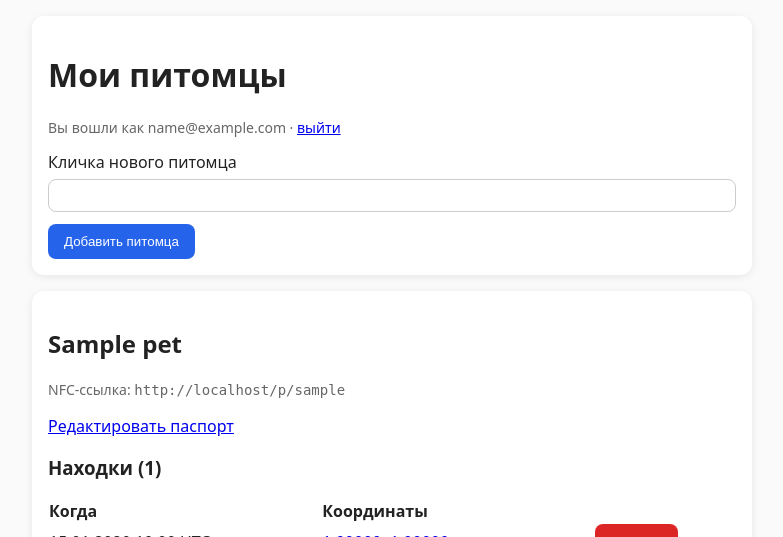
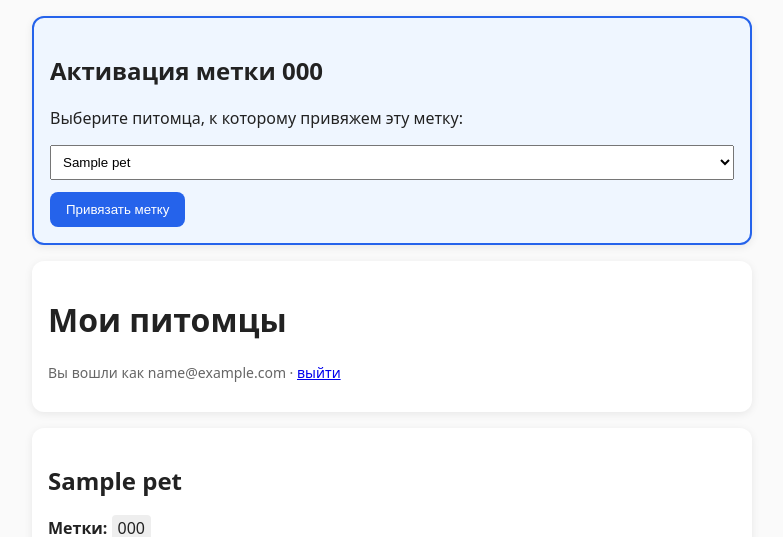
Before and after one commit to serjantlk/petnfc, a Flask app: template templates/owner_dashboard.html in a window 1280 px wide. Shown: the top 537 px of the page, without its empty margins (248-1031 px from the left). Run offline with Flask 3, Linux system fonts and the light colour scheme; the template is opened without the code that fills it: values that come from a table or form of the project are taken from there, others are empty; tables that the repository leaves empty hold one stand-in row (values such as "Sample post").

Commit message:
Update owner_dashboard.html

```diff
--- a/templates/owner_dashboard.html
+++ b/templates/owner_dashboard.html
@@ -1,39 +1,84 @@
 {% extends "base.html" %}
 {% block content %}
+<!-- Блок активации метки -->
+{% if tag_to_activate %}
+<div class="card" style="border: 2px solid #2563eb; background: #eff6ff;">
+  <h2>Активация метки {{ tag_to_activate.code }}</h2>
+  <form method="post" action="{{ url_for('activate_tag', code=tag_to_activate.code) }}">
+    {% if not owner.pets %}
+      <p>У вас пока нет питомцев. Создадим первого:</p>
+      <label>Кличка питомца</label>
+      <input name="pet_name" required placeholder="Например, Барсик">
+    {% else %}
+      <p>Выберите питомца, к которому привяжем эту метку:</p>
+      <select name="pet_id" required style="width:100%; padding:8px; margin-bottom:12px;">
+        {% for p in owner.pets %}
+          <option value="{{ p.id }}">{{ p.name }}</option>
+        {% endfor %}
+      </select>
+    {% endif %}
+    <button>Привязать метку</button>
+  </form>
+</div>
+{% endif %}
+
 <div class="card">
   <h1>Мои питомцы</h1>
   <p class="muted">Вы вошли как {{ owner.email }} · <a href="{{ url_for('owner_logout') }}">выйти</a></p>
-  <form method="post" action="{{ url_for('owner_new_pet') }}">
-    <label>Кличка нового питомца</label>
-    <input name="name" required>
-    <button>Добавить питомца</button>
-  </form>
 </div>
 
 {% for pet in owner.pets %}
 <div class="card">
   <h2>{{ pet.name }}</h2>
-  <p class="muted">NFC-ссылка: <code>{{ request.host_url }}p/{{ pet.slug }}</code></p>
+  <p><b>Метки:</b>
+    {% for tag in pet.tags %}<span style="background:#eee; padding:2px 6px; border-radius:4px;">{{ tag.code }}</span>{% else %}Нет привязанных меток{% endfor %}
+  </p>
   <p><a href="{{ url_for('owner_edit', pet_id=pet.id) }}">Редактировать паспорт</a></p>
 
-  <h3>Находки ({{ pet.finds|length }})</h3>
+  <h3>История находок ({{ pet.finds|length }})</h3>
+
+  <!-- КОНТЕЙНЕР ДЛЯ КАРТЫ -->
   {% if pet.finds %}
+    <div id="map-{{ pet.id }}" style="height: 300px; border-radius: 12px; margin-bottom: 16px; z-index: 1;"></div>
+    <script>
+      document.addEventListener("DOMContentLoaded", function() {
+        var map = L.map('map-{{ pet.id }}').setView([55.75, 37.61], 10); // Центр по умолчанию (Москва)
+        L.tileLayer('https://{s}.tile.openstreetmap.org/{z}/{x}/{y}.png', {
+          attribution: '© OpenStreetMap'
+        }).addTo(map);
+
+        var points = [];
+        {% for f in pet.finds if f.lat %}
+          points.push([{{ f.lat }}, {{ f.lon }}]);
+          L.circleMarker([{{ f.lat }}, {{ f.lon }}], {radius: 8, color: 'red', fillColor: '#f03', fillOpacity: 0.8})
+           .addTo(map).bindPopup("{{ f.created_at.strftime('%d.%m %H:%M') }}");
+        {% endfor %}
+
+        // Рисуем линию маршрута, если точек больше одной
+        if (points.length > 1) {
+          var polyline = L.polyline(points, {color: '#2563eb', weight: 3, dashArray: '5, 5'}).addTo(map);
+          map.fitBounds(polyline.getBounds());
+        } else if (points.length === 1) {
+          map.setView(points[0], 15);
+        }
+      });
+    </script>
+
     <table style="width:100%;border-collapse:collapse">
       <tr><th align="left">Когда</th><th align="left">Координаты</th><th></th></tr>
       {% for f in pet.finds|sort(attribute='created_at', reverse=true) %}
       <tr>
-        <td>{{ f.created_at.strftime("%d.%m.%Y %H:%M") }} UTC</td>
+        <td>{{ f.created_at.strftime("%d.%m.%Y %H:%M") }}</td>
         <td>
           {% if f.lat %}
             <a href="https://yandex.ru/maps/?pt={{ f.lon }},{{ f.lat }}&z=16&l=map" target="_blank">
               {{ "%.5f"|format(f.lat) }}, {{ "%.5f"|format(f.lon) }}
             </a>
-            {% if f.accuracy %}<span class="muted">±{{ f.accuracy|round|int }} м</span>{% endif %}
           {% else %}—{% endif %}
         </td>
         <td>
           <form method="post" action="{{ url_for('delete_find', find_id=f.id) }}">
-            <button class="danger">Удалить</button>
+            <button class="danger" style="padding:4px 8px; font-size:12px;">Удалить</button>
           </form>
         </td>
       </tr>
@@ -44,4 +89,8 @@
   {% endif %}
 </div>
 {% endfor %}
+
+<!-- Подключаем Leaflet для карт -->
+<link rel="stylesheet" href="https://unpkg.com/leaflet@1.9.4/dist/leaflet.css" />
+<script src="https://unpkg.com/leaflet@1.9.4/dist/leaflet.js"></script>
 {% endblock %}
```
